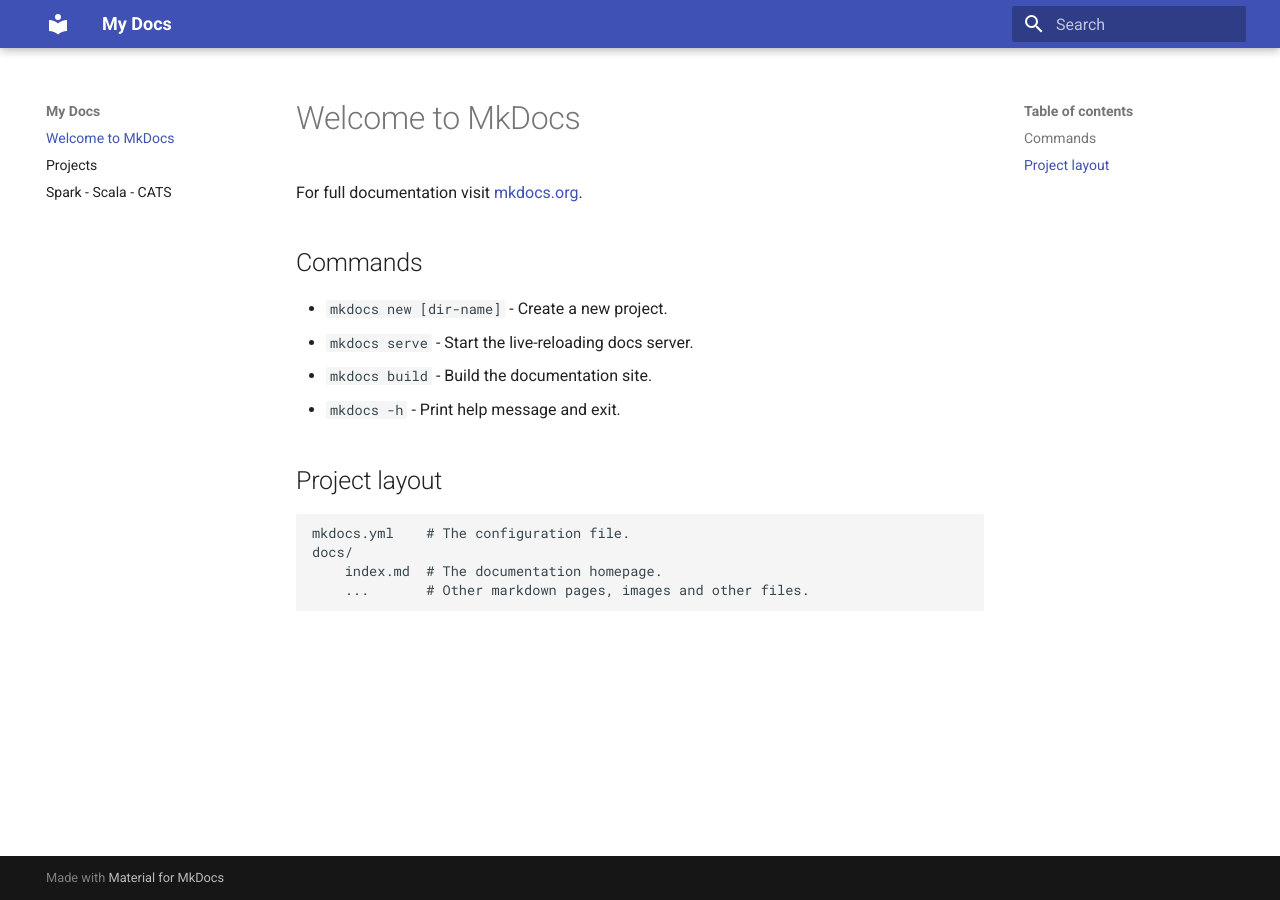
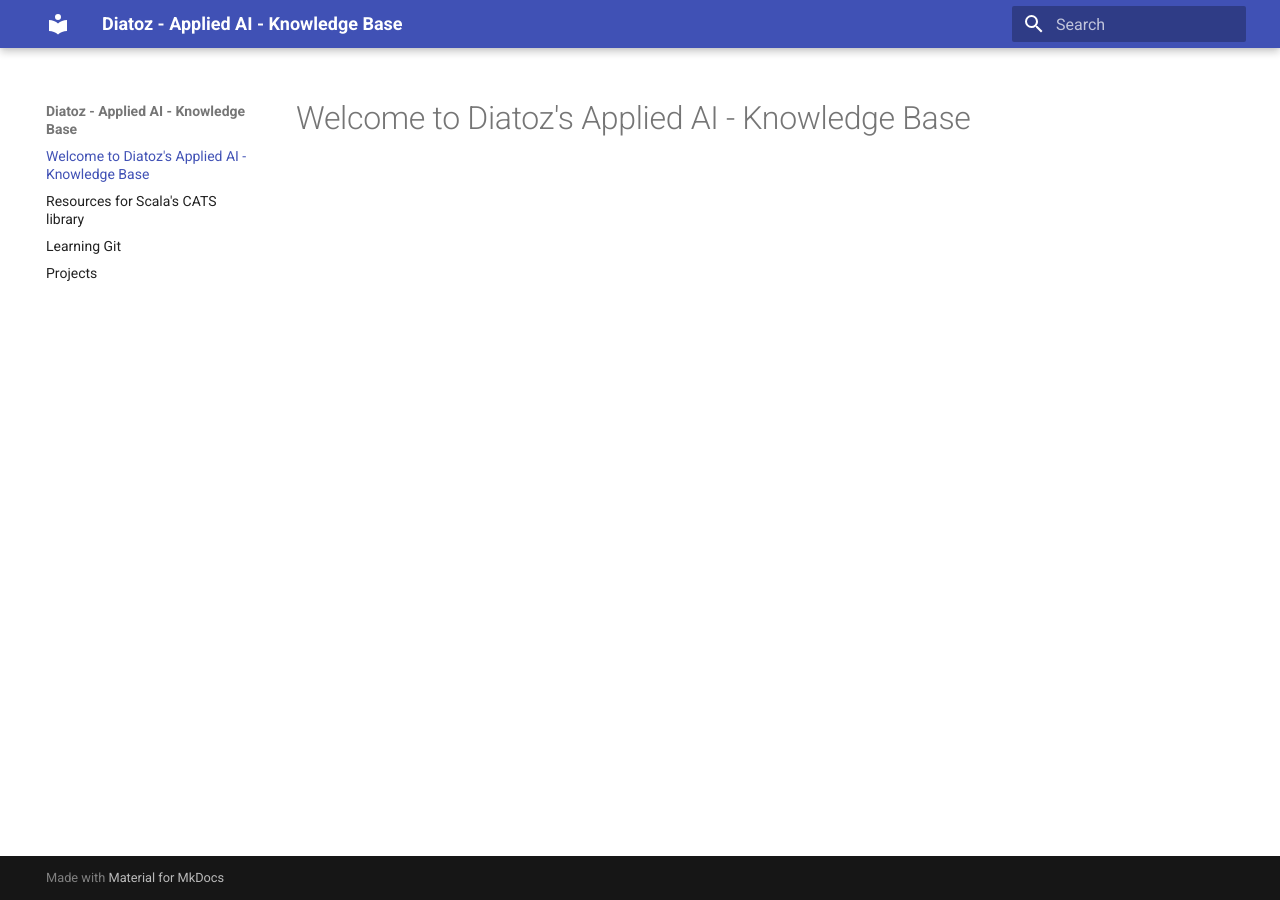
Before and after one commit to aravindrajendran97/Applied-AI-KnowledgeBase, an MkDocs documentation site: the page built from docs/index.md, in a window 1280 px wide. Built offline with MkDocs 1.6.1 and Material for MkDocs 9.7.7, drawn with Linux system fonts in a browser that asks for light colours.

Commit message:
init docs

```diff
--- a/docs/index.md
+++ b/docs/index.md
@@ -1,17 +1 @@
-# Welcome to MkDocs
-
-For full documentation visit [mkdocs.org](https://www.mkdocs.org).
-
-## Commands
-
-* `mkdocs new [dir-name]` - Create a new project.
-* `mkdocs serve` - Start the live-reloading docs server.
-* `mkdocs build` - Build the documentation site.
-* `mkdocs -h` - Print help message and exit.
-
-## Project layout
-
-    mkdocs.yml    # The configuration file.
-    docs/
-        index.md  # The documentation homepage.
-        ...       # Other markdown pages, images and other files.
+# Welcome to Diatoz's Applied AI - Knowledge Base
--- a/mkdocs.yml
+++ b/mkdocs.yml
@@ -1,3 +1,3 @@
-site_name: My Docs
+site_name: Diatoz - Applied AI - Knowledge Base
 theme:
   name: material
```
Also changed, not shown: docs/cats.md (added, +49 -0 lines), docs/git.md (added, +4 -0 lines), docs/spark.md (deleted, +0 -47 lines), assets/images/project1.jpg (renamed from assets/project1.jpg), assets/images/project2.jpg (renamed from assets/project2.jpg).
